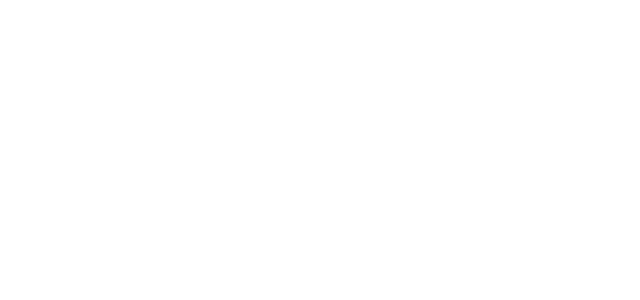
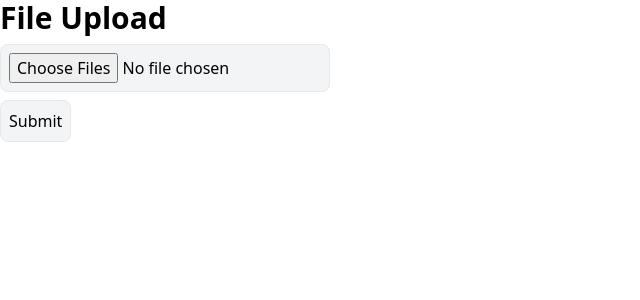
Before and after one commit to gslin/test-vue3, a Vue app: page / in a window 1280 px wide. Shown: the top 300 px of the page, without its empty margins (0-640 px from the left). Built offline with nearby package versions, Linux system fonts and the light colour scheme.

Commit message:
feat: implement a simple form w/ uploading function.

```diff
--- a/src/App.vue
+++ b/src/App.vue
@@ -1,4 +1,19 @@
 <template>
+<div class="container mx-auto">
+  <h1 class="font-bold text-3xl">File Upload</h1>
+  <div class="my-2">
+    <form action="https://httpbin.org/anything" id="image-upload-form" method="post">
+      <div class="flex flex-col gap-2">
+        <div>
+          <input class="bg-gray-100 border rounded-lg p-2" multiple name="files" type="file" />
+        </div>
+        <div>
+          <input class="bg-gray-100 border rounded-lg p-2" name="submit" type="submit" />
+        </div>
+      </div>
+    </form>
+  </div>
+</div>
 </template>
 
 <script setup lang="ts">
```
